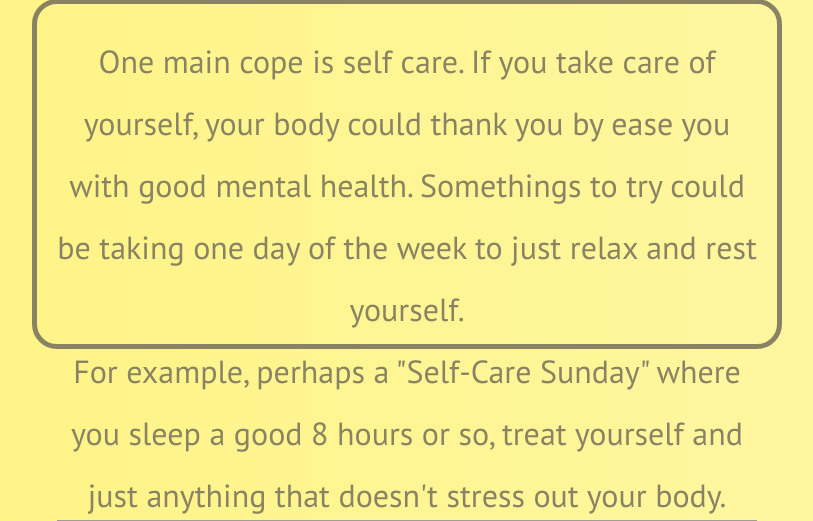
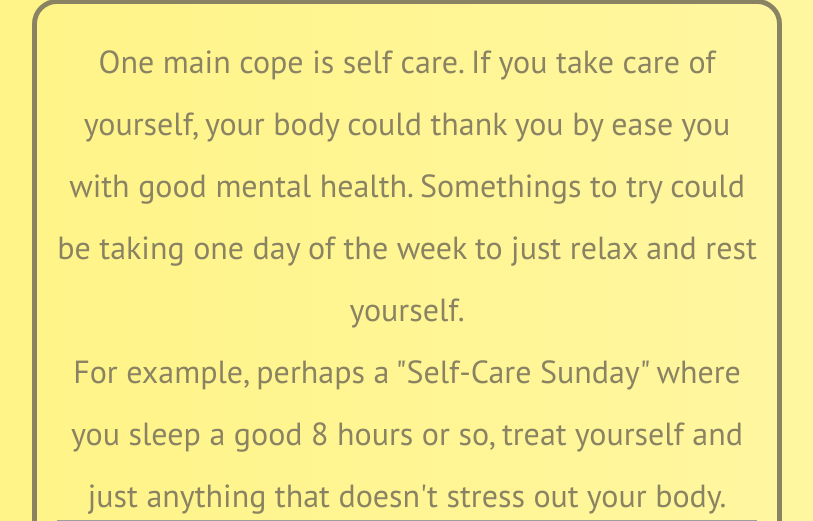
Before and after one commit to kellyo1/survivin, a Python web app: template templates/situations-mental.html in a window 1280 px wide. Shown: the part 467-988 px from the top of the page, without its empty margins (233-1046 px from the left). Run offline with Jinja, Linux system fonts and the light colour scheme; the template is opened without the code that fills it, so the values that code supplies are empty; some libraries are stand-ins or nearby versions; grey boxes are pictures that could not be loaded.

Commit message:
border fixed

```diff
--- a/templates/situations-chased.html
+++ b/templates/situations-chased.html
@@ -16,7 +16,7 @@
     border: 5px solid #8A8363;
     padding: 20px;
     width: 700px;
-    height: 850px;
+    height: 900px;
   }
     </style>
   </head>
--- a/templates/situations-mental.html
+++ b/templates/situations-mental.html
@@ -8,6 +8,16 @@
     <meta charset="utf-8">
     <script src="Survive"> </script>
     <title> Mental Issues </title>
+    <style>
+
+  #rcorners2 {
+    border-radius: 25px;
+    border: 5px solid #8A8363;
+    padding: 20px;
+    width: 700px;
+    height: 1100px;
+  }
+    </style>
   </head>
 
   <body>
--- a/templates/situations-respect.html
+++ b/templates/situations-respect.html
@@ -16,7 +16,7 @@
     border: 5px solid #8A8363;
     padding: 20px;
     width: 700px;
-    height: 1000px;
+    height: 1100px;
   }
     </style>
   </head>
```
Also changed, not shown: 1 other file.
